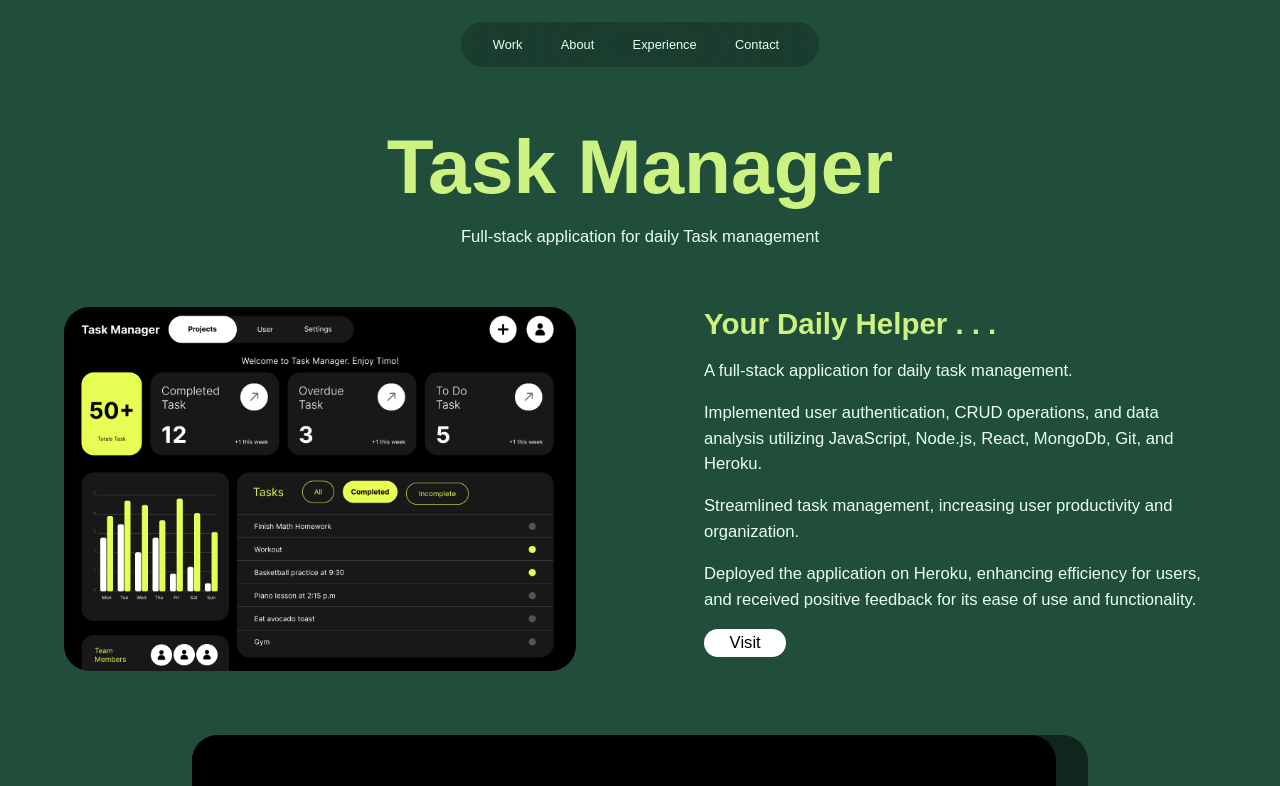
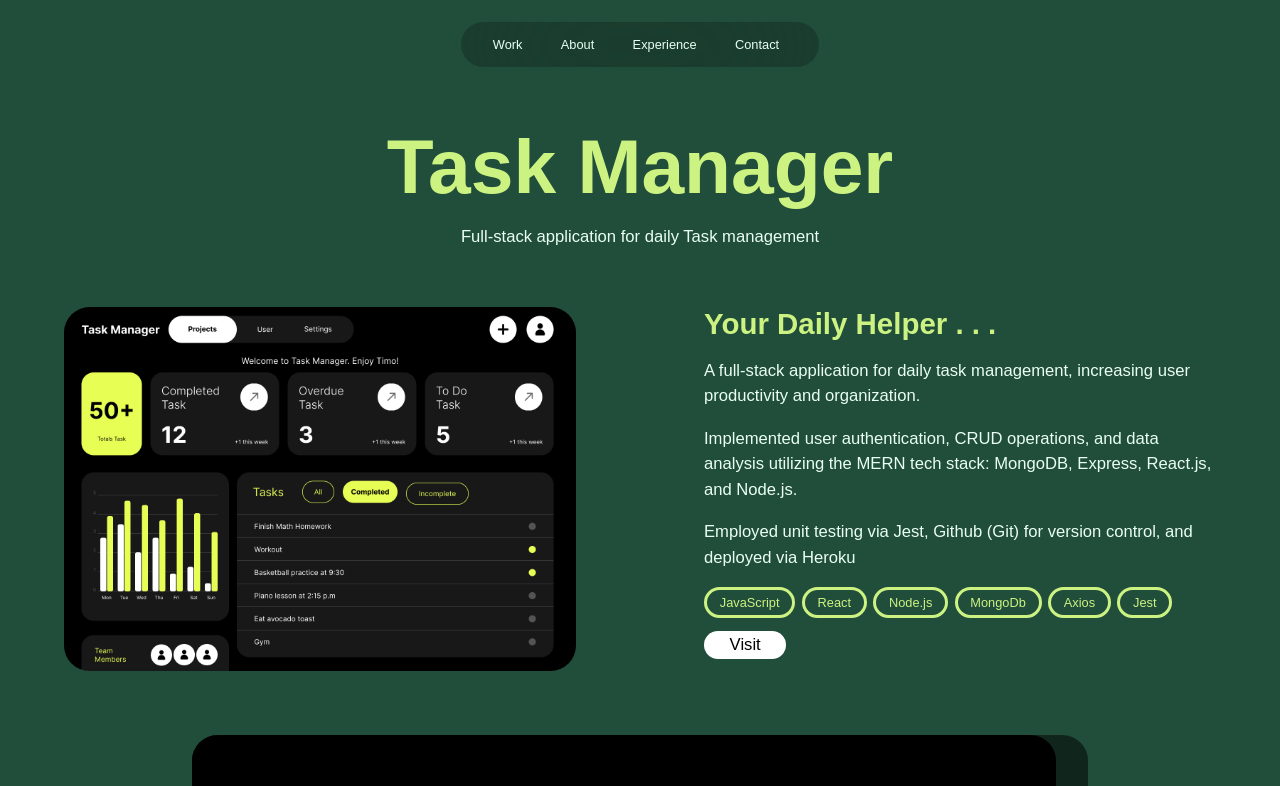
Before and after one commit to 54JIN/personal-website, a React (Create React App) app: page /personal-website/projects/task-manager in a window 1280 px wide. Shown: the top 786 px of the page. Built offline with nearby package versions, Linux system fonts and the light colour scheme.

Commit message:
Added a skills section to projects

```diff
--- a/src/Assets/Components/Projects.css
+++ b/src/Assets/Components/Projects.css
@@ -76,6 +76,37 @@
     color: black;
     cursor: pointer;
 }
+.Projects-Content-Details button:hover {
+    background: none;
+    border: solid white;
+    font-weight: bold;
+    color: white;
+    cursor: pointer;
+}
+
+.Projects-Content-Details-Skills {
+    display: flex;
+    width: 100%;
+}
+
+.Projects-Content-Details-Skills p {
+    font-family: sans-serif;
+    font-size: 1vw;
+    padding-left: 1vw;
+    padding-right: 1vw;
+    margin-top: 0px;
+    margin-bottom: 1vw;
+    color: #CCF382;
+    border: #CCF382 solid;
+    border-radius: 2vw;
+    margin-right: 0.5vw;
+}
+
+.Projects-Content-Details-Skills p:hover {
+    background-color: #CCF382;
+    font-weight: bold;
+    color: black;
+}
 
 .Projects-Content-Documentation {
     display: flex;
--- a/src/Assets/Components/Projects.js
+++ b/src/Assets/Components/Projects.js
@@ -20,7 +20,13 @@ function Projects({ Content }) {
                     {Description.map((desc, idx) => (
                         <p key={idx}>{desc}</p>
                     ))}
-                    {/* <p>{Description}</p> */}
+                    <div className='Projects-Content-Details-Skills'>
+                        {skills.map((skill) => {
+                            return (
+                                <p>{skill}</p>
+                            )
+                        })}
+                    </div>
                     <a href={Link} target="_blank" rel="noreferrer"><button>Visit</button></a>
                 </div>
             </div>
--- a/src/Pages/Projects/Afr/Afr.js
+++ b/src/Pages/Projects/Afr/Afr.js
@@ -11,7 +11,7 @@ const Content = {
     Title: 'AFR',
     Sub_Title: 'Anonymous food blog for university students',
     img1: AfrImg1,
-    skills: 'JavaScript | React | Node.js',
+    skills: ['JavaScript', 'React', 'Node.js'],
     Intro_Title: 'An Anonymous Food Review Site',
     Description: [
         'Coming Soon . . . ',
--- a/src/Pages/Projects/Pallets/Pallets.js
+++ b/src/Pages/Projects/Pallets/Pallets.js
@@ -11,7 +11,7 @@ const Content = {
     Title: 'Pallets',
     Sub_Title: 'Frontend developer tool to create color themes',
     img1: palletsImg1,
-    skills: 'JavaScript | React | Node.js | Bootstrap',
+    skills: ['JavaScript', 'React', 'Node.js', 'Bootstrap'],
     Intro_Title: 'A UI/UX Designers Best Friend . . .',
     Description: [
         'A brainstorming tool to help design with theme and color scheme. Utilizing JavaScript, Node.js, React, Bootstrap, and Figma.',
--- a/src/Pages/Projects/TaskManager/TaskManager.js
+++ b/src/Pages/Projects/TaskManager/TaskManager.js
@@ -11,13 +11,12 @@ const Content = {
     Title: 'Task Manager',
     Sub_Title: 'Full-stack application for daily Task management',
     img1: TaskManagerImg1,
-    skills: 'JavaScript | React | Node.js | MongoDb | Axios | Jest',
+    skills: ['JavaScript', 'React', 'Node.js', 'MongoDb', 'Axios', 'Jest'],
     Intro_Title: 'Your Daily Helper . . .',
     Description: [
-        'A full-stack application for daily task management.',
-        'Implemented user authentication, CRUD operations, and data analysis utilizing JavaScript, Node.js, React, MongoDb, Git, and Heroku.',
-        'Streamlined task management, increasing user productivity and organization.',
-        'Deployed the application on Heroku, enhancing efficiency for users, and received positive feedback for its ease of use and functionality.'
+        'A full-stack application for daily task management, increasing user productivity and organization.',
+        'Implemented user authentication, CRUD operations, and data analysis utilizing the MERN tech stack: MongoDB, Express, React.js, and Node.js.',
+        'Employed unit testing via Jest, Github (Git) for version control, and deployed via Heroku',
     ],
     Link: 'https://jin-task-manager-e2e0e11982e2.herokuapp.com/',
     Images: [
```
Also changed, not shown: 1 other file (tests, documents, lock files or other folders).
